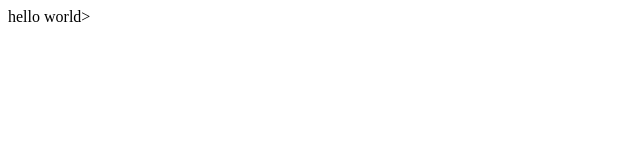
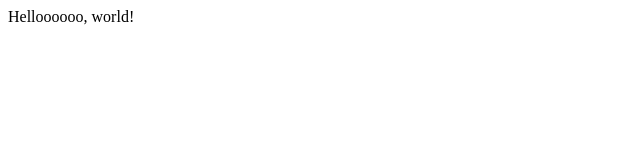
Before and after one commit to agutting/cicd-test, a plain HTML site: page src/index.html in a window 1280 px wide. Shown: the full height of the page, 0-640 px from the left. Drawn offline with Linux system fonts and the light colour scheme.

Commit message:
update index to demonstrate deployment

```diff
--- a/src/index.html
+++ b/src/index.html
@@ -1 +1 @@
-<html><div>hello world></div></html>
+<html><div>Helloooooo, world!</div></html>
```
